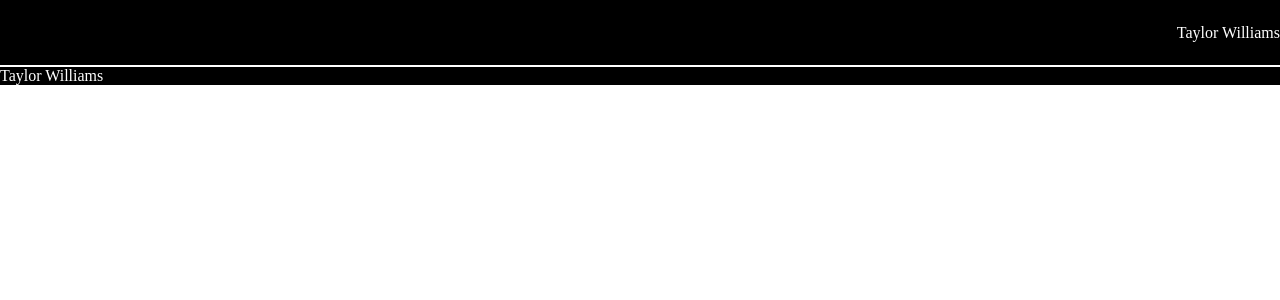
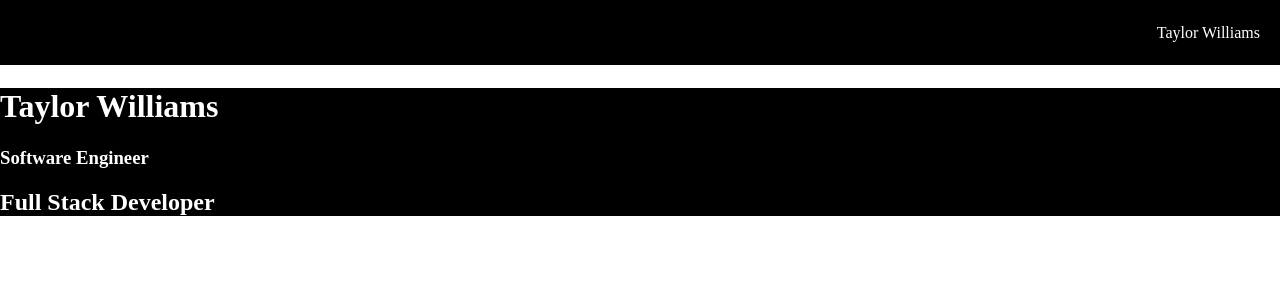
Before and after one commit to TaylorWill94/tay_port_2024, a React (Create React App) app: page / in a window 1280 px wide. Shown: the top 300 px of the page. Built offline with nearby package versions, Linux system fonts and the light colour scheme.

Commit message:
Makes updates to the nav

```diff
--- a/src/Nav/Nav.css
+++ b/src/Nav/Nav.css
@@ -71,5 +71,6 @@
 
   .name {
     color: white;
+    margin: 20px;
   }
 }
--- a/src/components/Home/Home.js
+++ b/src/components/Home/Home.js
@@ -1,7 +1,14 @@
 import "./Home.css";
 
 function Home() {
-  return <div className="home">Taylor Williams</div>;
+  return (
+    <div className="home">
+      <h1>Taylor Williams</h1>
+
+      <h3>Software Engineer</h3>
+      <h2>Full Stack Developer</h2>
+    </div>
+  );
 }
 
 export default Home;
```
